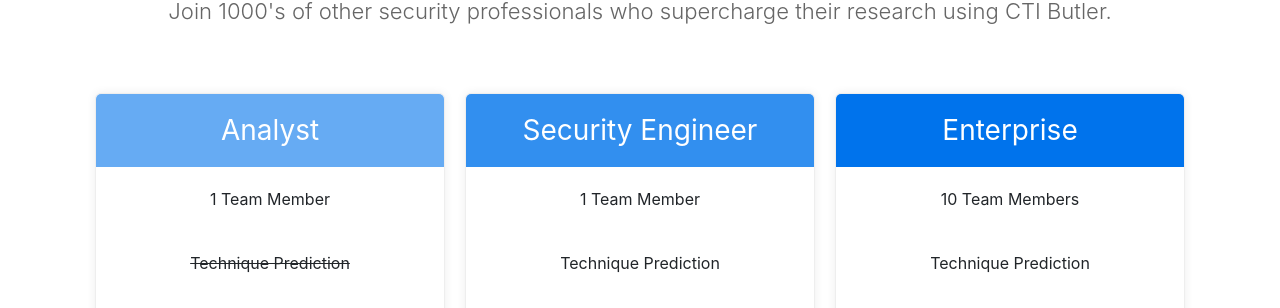
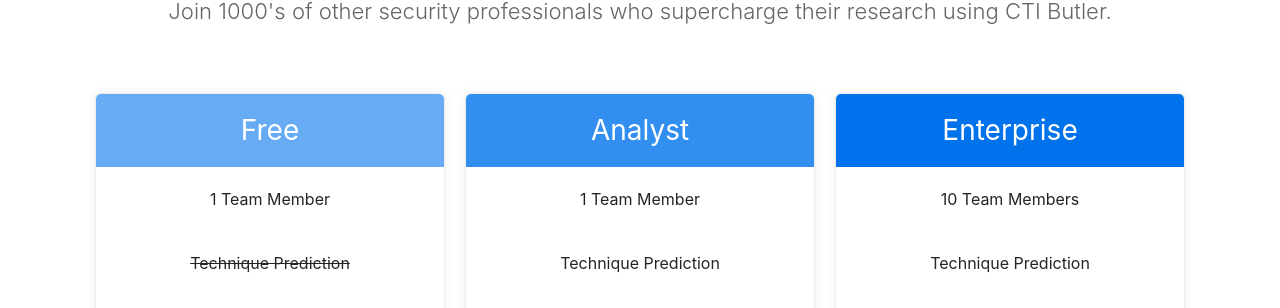
Before and after one commit to muchdogesec/ctibutler-website, a Jekyll site: the page built from pricing/index.html, in a window 1280 px wide. Shown: the part 315-623 px from the top of the page. Built offline with Jekyll 4.4.1, drawn with Linux system fonts in a browser that asks for light colours.

Commit message:
Update index.html (#35)

```diff
--- a/pricing/index.html
+++ b/pricing/index.html
@@ -7,7 +7,7 @@
 sitemap: true
 excluded_in_search: false
 pricing_table:
-  - name: Analyst
+  - name: Free
     color: "#66abf3"
     features:
       - text: 1 Team Member
@@ -37,7 +37,7 @@
     call_to_action:
       link: https://app.ctibutler.com
       text: Get started now
-  - name: Security Engineer
+  - name: Analyst
     color: "#328fef"
     features:
       - text: 1 Team Member
```
